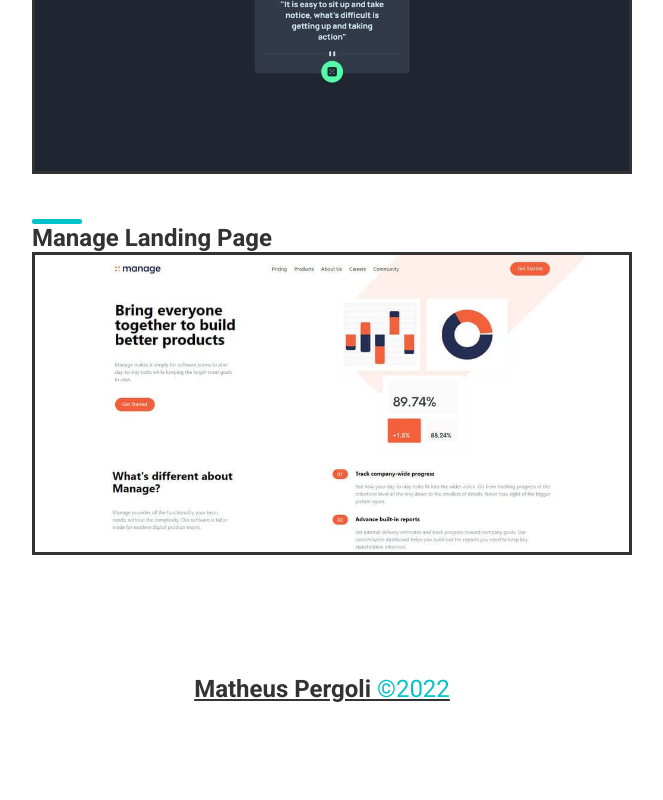
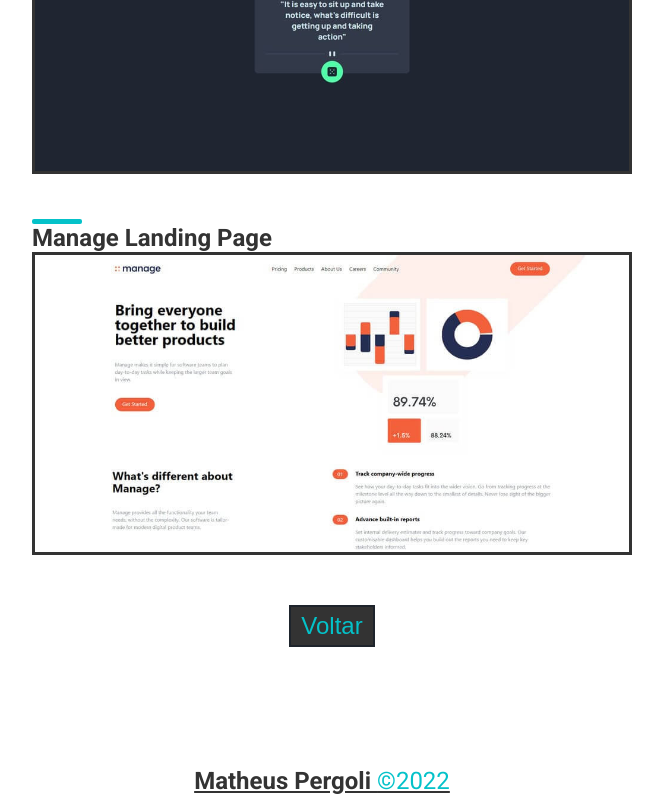
Before and after one commit to matheuspergoli/portfolio, a React (Vite) app: page /sobre/projetos/ver-mais in a window 1280 px wide. Shown: the part 1916-2716 px from the top of the page, without its empty margins (308-971 px from the left). Before the commit the page ends 2624 px from the top, so only its background shows below. Built offline with nearby package versions, Linux system fonts and the light colour scheme.

Commit message:
Adicionando botão de voltar na página de projetos

```diff
--- a/src/Components/Projetos/Projeto.tsx
+++ b/src/Components/Projetos/Projeto.tsx
@@ -180,7 +180,7 @@ export const LinksContainer = styled.section`
     background-color: #04c2c9;
   }
 `
-const Button = styled.button`
+export const Button = styled.button`
   display: block;
   cursor: pointer;
   color: #04c2c9;
--- a/src/Components/Projetos/VerMais.tsx
+++ b/src/Components/Projetos/VerMais.tsx
@@ -1,12 +1,13 @@
 import React from 'react'
 import styled from 'styled-components'
-import { Container, ContainerProjeto, ImageContainer, LinksContainer, Title } from './Projeto'
+import { Container, ContainerProjeto, ImageContainer, LinksContainer, Title, Button } from './Projeto'
 import AdviceGenerator from '../../images/advice-generator.jpg'
 import BuscadorCep from '../../images/buscador-cep.jpg'
 import FlexBlog from '../../images/flexblog.jpg'
 import Manage from '../../images/manage.jpg'
 import Selfcare from '../../images/selfcare.jpg'
 import TabelaPlanos from '../../images/tabela-planos.jpg'
+import { useNavigate } from 'react-router-dom'
 
 const projects = [
   {
@@ -58,7 +59,14 @@ const animations = {
 }
 
 function VerMais() {
+  const navigate = useNavigate()
+
+  function handleClick() {
+    navigate('/sobre/projetos')
+  }
+
   return (
+    <>
       <Container>
         {projects.map((projeto) => (
           <ContainerProjeto
@@ -81,6 +89,8 @@ function VerMais() {
           </ContainerProjeto>
           ))}
       </Container>
+      <Button onClick={handleClick}>Voltar</Button>
+    </>
   )
 }
 
```
Lines whose indentation alone changed are shown as unchanged.
